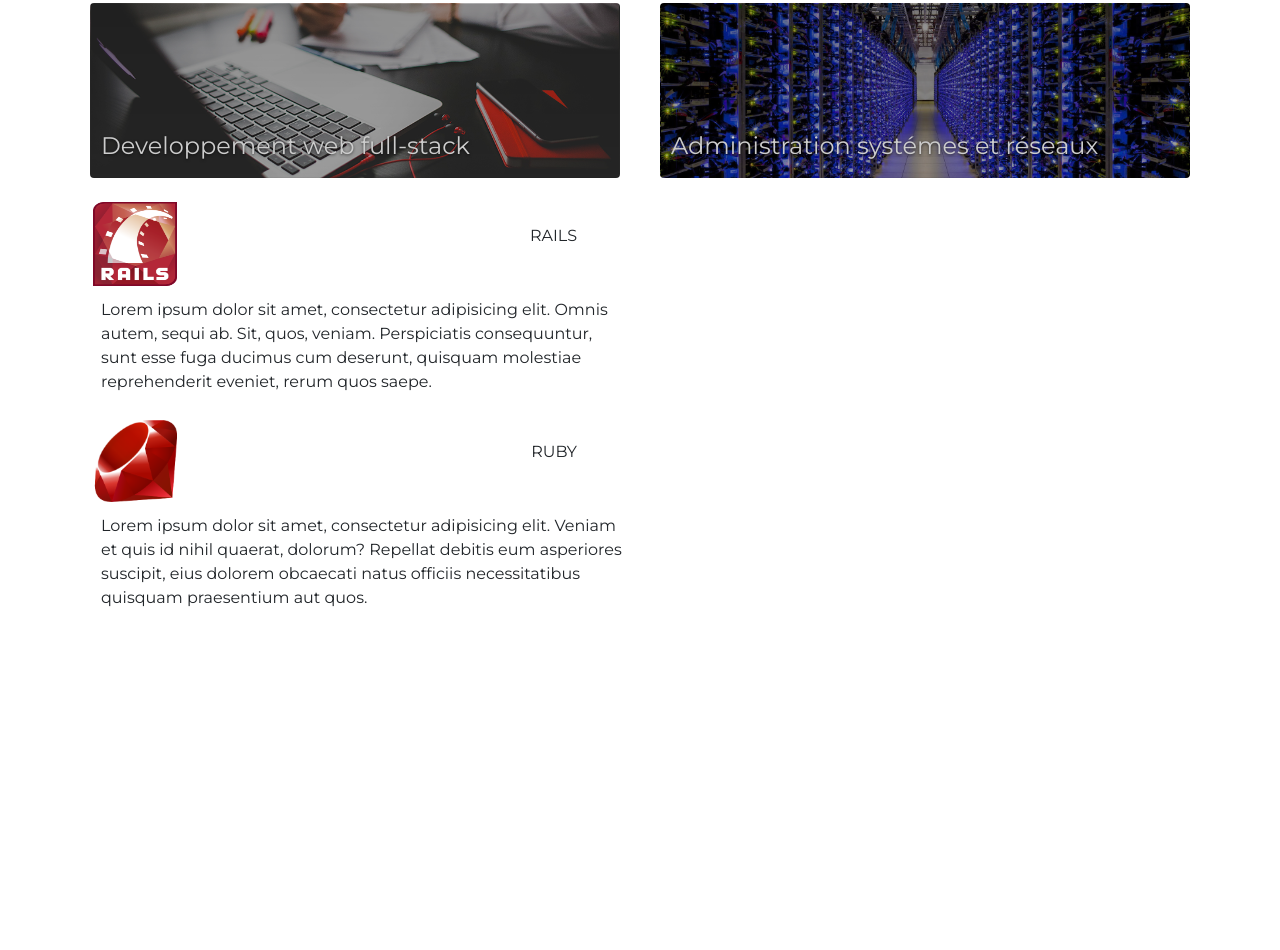
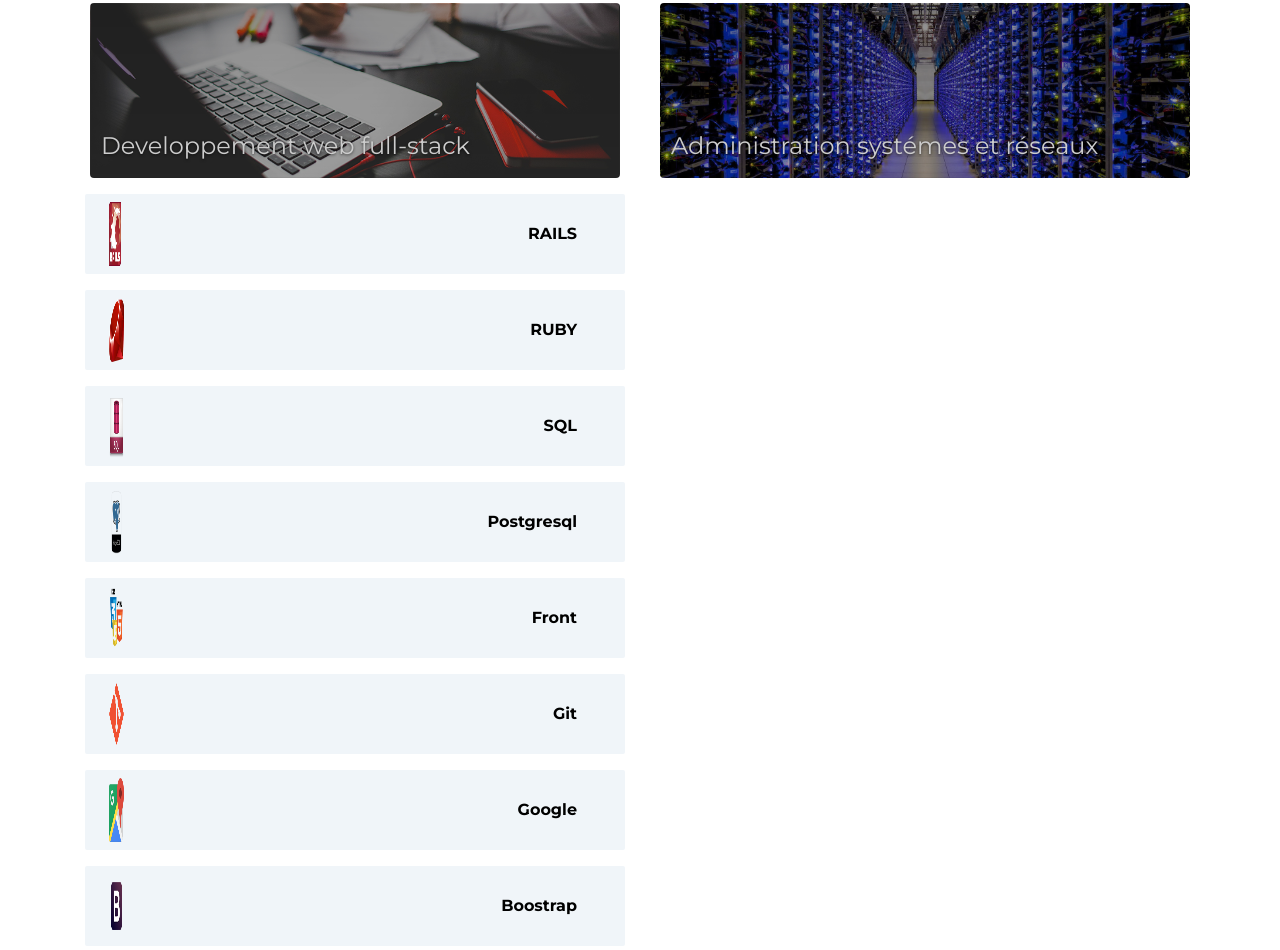
Before and after one commit to Holist/mecv, a plain HTML site: page index.html in a window 1280 px wide. Shown: the part 704-1654 px from the top of the page. Before the commit the page ends 1600 px from the top, so only its background shows below. Drawn offline with nearby package versions, Linux system fonts and the light colour scheme.

Commit message:
add skill wip

```diff
--- a/index.html
+++ b/index.html
@@ -67,7 +67,6 @@
   <div class="container">
     <div class="row">
       <div class="col-xs-12 col-sm-6">
-
         <div class="card" style="background-image: linear-gradient(rgba(0,0,0,0.3), rgba(0,0,0,0.2)), url('images/dev.jpg');">
           <div class="card-description">
             <h2>Developpement web full-stack</h2>
@@ -78,9 +77,9 @@
         <div class="skill-content">
           <div id="accordion">
 
-              <div class="d-flex mt-3 mb-1 justify-content-between badge-card accordion-toggle">
-                <div class="d-flex flex-column justify-content-end badge-card-details">
-                  <img class="skill-card-icon p-2" src="images/rails.png" alt="Rails" width="100" height="100">
+            <div class="d-flex mt-3 mb-1 justify-content-between accordion-toggle">
+              <div class="d-flex ml-4">
+                <img class="skill-card-icon" src="images/rails.png" alt="Rails">
               </div>
               <div class="d-flex align-items-center text-center mr-5">
                 <p class="badge-card-name">RAILS</p>
@@ -88,12 +87,11 @@
             </div>
             <div class="objective-decription accordion-content ml-3">
               <p class="objective-decription-content mb-3">Lorem ipsum dolor sit amet, consectetur adipisicing elit. Omnis autem, sequi ab. Sit, quos, veniam. Perspiciatis consequuntur, sunt esse fuga ducimus cum deserunt, quisquam molestiae reprehenderit eveniet, rerum quos saepe.</p>
-
             </div>
 
-              <div class="d-flex mt-3 mb-1 justify-content-between badge-card accordion-toggle">
-                <div class="d-flex flex-column justify-content-end badge-card-details">
-                  <img class="skill-card-icon p-2" src="images/ruby.png" alt="Ruby" width="100" height="100">
+            <div class="d-flex mt-3 mb-1 justify-content-between accordion-toggle">
+              <div class="d-flex ml-4">
+                <img class="skill-card-icon" src="images/ruby.png" alt="Ruby">
               </div>
               <div class="d-flex align-items-center text-center mr-5">
                 <p class="badge-card-name">RUBY</p>
@@ -101,11 +99,82 @@
             </div>
             <div class="objective-decription accordion-content ml-3">
               <p class="objective-decription-content mb-3">Lorem ipsum dolor sit amet, consectetur adipisicing elit. Veniam et quis id nihil quaerat, dolorum? Repellat debitis eum asperiores suscipit, eius dolorem obcaecati natus officiis necessitatibus quisquam praesentium aut quos.</p>
+            </div>
+
+            <div class="d-flex mt-3 mb-1 justify-content-between accordion-toggle">
+              <div class="d-flex ml-4">
+                <img class="skill-card-icon" src="images/SQL.png" alt="SQL">
+              </div>
+              <div class="d-flex align-items-center text-center mr-5">
+                <p class="badge-card-name">SQL</p>
+              </div>
+            </div>
+            <div class="objective-decription accordion-content ml-3">
+              <p class="objective-decription-content mb-3">Lorem ipsum dolor sit amet, consectetur adipisicing elit. Veniam et quis id nihil quaerat, dolorum? Repellat debitis eum asperiores suscipit, eius dolorem obcaecati natus officiis necessitatibus quisquam praesentium aut quos.</p>
+            </div>
+
+            <div class="d-flex mt-3 mb-1 justify-content-between accordion-toggle">
+              <div class="d-flex ml-4">
+                <img class="skill-card-icon" src="images/postgresql.png" alt="postgresql">
+              </div>
+              <div class="d-flex align-items-center text-center mr-5">
+                <p class="badge-card-name">Postgresql</p>
+              </div>
+            </div>
+            <div class="objective-decription accordion-content ml-3">
+              <p class="objective-decription-content mb-3">Lorem ipsum dolor sit amet, consectetur adipisicing elit. Veniam et quis id nihil quaerat, dolorum? Repellat debitis eum asperiores suscipit, eius dolorem obcaecati natus officiis necessitatibus quisquam praesentium aut quos.</p>
+            </div>
+
+            <div class="d-flex mt-3 mb-1 justify-content-between accordion-toggle">
+              <div class="d-flex ml-4">
+                <img class="skill-card-icon" src="images/front.png" alt="front">
+              </div>
+              <div class="d-flex align-items-center text-center mr-5">
+                <p class="badge-card-name">Front</p>
+              </div>
+            </div>
+            <div class="objective-decription accordion-content ml-3">
+              <p class="objective-decription-content mb-3">Lorem ipsum dolor sit amet, consectetur adipisicing elit. Veniam et quis id nihil quaerat, dolorum? Repellat debitis eum asperiores suscipit, eius dolorem obcaecati natus officiis necessitatibus quisquam praesentium aut quos.</p>
+            </div>
+
+            <div class="d-flex mt-3 mb-1 justify-content-between accordion-toggle">
+              <div class="d-flex ml-4">
+                <img class="skill-card-icon" src="images/git.png" alt="git">
+              </div>
+              <div class="d-flex align-items-center text-center mr-5">
+                <p class="badge-card-name">Git</p>
+              </div>
+            </div>
+            <div class="objective-decription accordion-content ml-3">
+              <p class="objective-decription-content mb-3">Lorem ipsum dolor sit amet, consectetur adipisicing elit. Veniam et quis id nihil quaerat, dolorum? Repellat debitis eum asperiores suscipit, eius dolorem obcaecati natus officiis necessitatibus quisquam praesentium aut quos.</p>
+            </div>
+
+            <div class="d-flex mt-3 mb-1 justify-content-between accordion-toggle">
+              <div class="d-flex ml-4">
+                <img class="skill-card-icon" src="images/google.png" alt="google">
+              </div>
+              <div class="d-flex align-items-center text-center mr-5">
+                <p class="badge-card-name">Google</p>
+              </div>
+            </div>
+            <div class="objective-decription accordion-content ml-3">
+              <p class="objective-decription-content mb-3">Lorem ipsum dolor sit amet, consectetur adipisicing elit. Veniam et quis id nihil quaerat, dolorum? Repellat debitis eum asperiores suscipit, eius dolorem obcaecati natus officiis necessitatibus quisquam praesentium aut quos.</p>
+            </div>
+
+            <div class="d-flex mt-3 mb-1 justify-content-between accordion-toggle">
+              <div class="d-flex ml-4">
+                <img class="skill-card-icon" src="images/boostrap.png" alt="boostrap">
+              </div>
+              <div class="d-flex align-items-center text-center mr-5">
+                <p class="badge-card-name">Boostrap</p>
+              </div>
+            </div>
+            <div class="objective-decription accordion-content ml-3">
+              <p class="objective-decription-content mb-3">Lorem ipsum dolor sit amet, consectetur adipisicing elit. Veniam et quis id nihil quaerat, dolorum? Repellat debitis eum asperiores suscipit, eius dolorem obcaecati natus officiis necessitatibus quisquam praesentium aut quos.</p>
+            </div>
 
           </div>
         </div>
-          </div>
-
       </div>
 
       <div class="col-xs-12 col-sm-6">
@@ -126,56 +195,6 @@
 
 <!--
 
-
-<div class="skill-card d-flex flex-row">
-  <img class="skill-card-icon p-2" src="images/rails.png" alt="Rails" width="100" height="100">
-  <div class="skill-card-content p-2">
-      <p class="skill-card-text">Some quick example text to build on the card title and make up the bulk of the card's content. Lorem ipsum dolor sit amet, consectetur adipisicing elit. Laborum consequuntur vitae beatae nobis nam pariatur perspiciatis provident eos fugit. Pariatur totam voluptatem dolore architecto vitae deleniti minima accusamus. Minima, enim.</p>
-  </div>
-</div>
-
-
-
-
- -->
-
-
-<!--   <div class="row section-content">
-
-    <div class="col col-sm-6">
-      <div class="row">
-        <div class="col col-sm6">
-          <img src="images/rails.png" alt="" width="100" height="100">
-        </div>
-        <div class="col col-sm6">
-          <img src="images/SQL.png" alt="" width="100" height="100">
-        </div>
-      </div>
-      <div class="row">
-        <div class="col col-sm6">
-          <img src="images/postgresql.png" alt="" width="100" height="100">
-        </div>
-        <div class="col col-sm6">
-          <img src="images/ruby.png" alt="" width="100" height="100">
-        </div>
-      </div>
-      <div class="row">
-        <div class="col col-sm6">
-          <img src="images/front.png" alt="" width="100" height="100">
-        </div>
-        <div class="col col-sm6">
-          <img src="images/git.png" alt="" width="100" height="100">
-        </div>
-      </div>
-      <div class="row">
-        <div class="col col-sm6">
-          <img src="images/google.png" alt="" width="100" height="100">
-        </div>
-        <div class="col col-sm6">
-          <img src="images/boostrap.png" alt="" width="100" height="100">
-        </div>
-      </div>
-    </div>
 
     <div class="col col-sm-6">
       <div class="row">
--- a/style.css
+++ b/style.css
@@ -93,20 +93,50 @@ body {
 .a-propos {
   background-color: #F0F5F9;
 }
-
 .competences {
   background-color: white;
 }
-
 .section-content {
   padding: 35px 100px 35px 100px;
 }
-
 .section {
   padding-top: 1.563rem; /* 25/16 */
 }
-.skill-card {
-  border: 1px solid black;
-  width: 600px;
-  height: 200px;
+
+
+#accordion img {
+  width: 23%;
+  height: 90%;
+  padding-top: 8px;
 }
+
+.accordion-toggle {
+  height: 10vh;
+  cursor: zoom-in;
+  color: black;
+  user-select: none;
+  -webkit-user-select: none;
+  -moz-user-select: none;
+  -ms-user-select: none;
+  border-radius: 2px;
+  background-color: #F0F5F9;
+}
+.badge-card-name {
+  font-weight: bold;
+  font-size: 16px;
+  margin-bottom: 0px;
+}
+.objective-decription {
+  color: black;
+  background-color: rgba(204, 204, 204, 0.3);
+  border-radius: 2px;
+  border-left: 2px solid rgb(159, 159, 159);
+  padding: 1.25rem; /* 20/16 */
+}
+.accordion-content {
+  display: none;
+  background-color: #F0F5F9;
+  border-radius: 2px;
+  border-left: 1px solid  #52616B;
+  padding: 1.25rem; /* 20/16 */
+}
```
Lines whose indentation alone changed are shown as unchanged.
